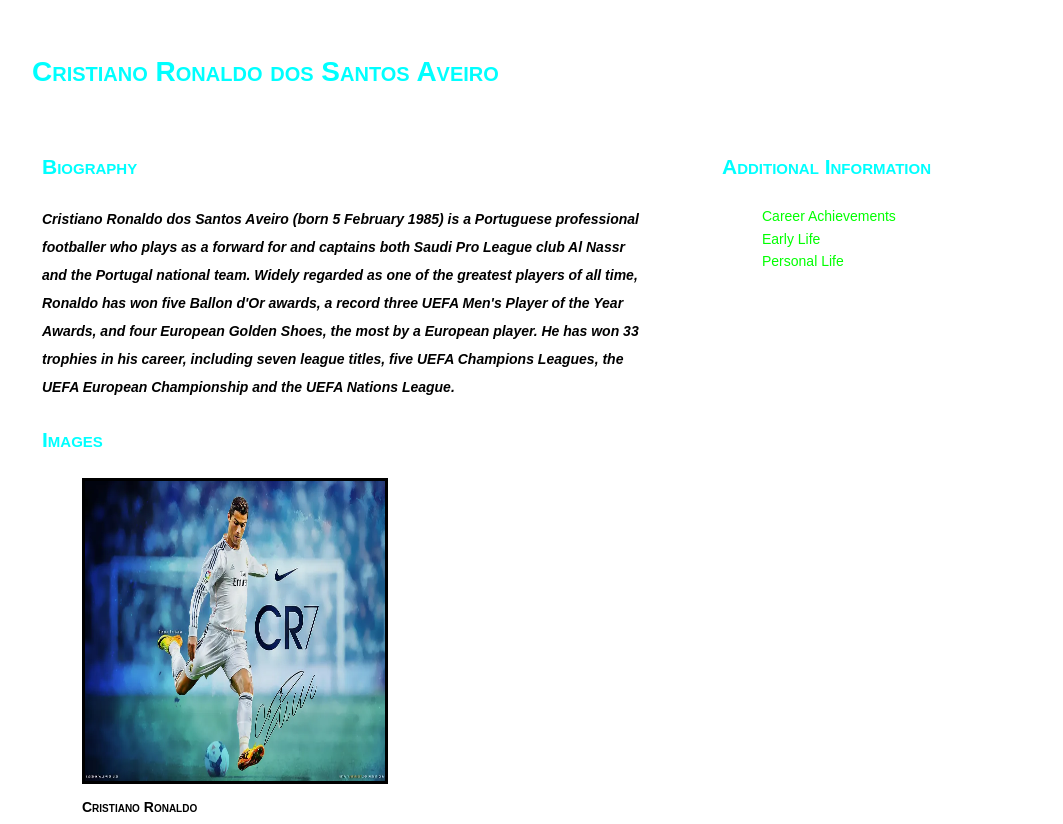
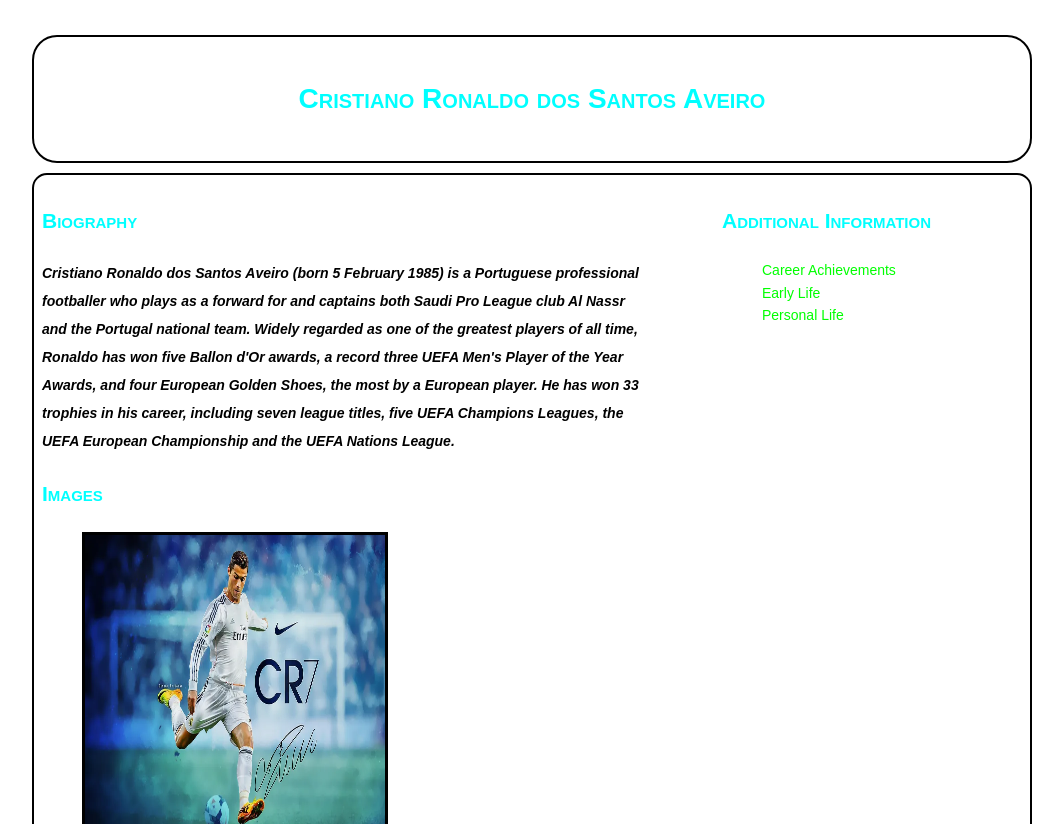
Before and after one commit to NovaJenish/PROG1245-Assignment1, a plain HTML site: page index.html in a window 1280 px wide. Shown: the top 824 px of the page, without its empty margins (108-1171 px from the left). Drawn offline with Linux system fonts and the light colour scheme.

Commit message:
Update index.html

```diff
--- a/index.html
+++ b/index.html
@@ -17,7 +17,7 @@
 
 <body>
 
-    <header>
+    <header class="headerClass">
 
         <h1>Cristiano Ronaldo dos Santos Aveiro</h1>
 
@@ -60,6 +60,7 @@
 
             <q cite="https://www.brainyquote.com/quotes/cristiano_ronaldo_745020">Talent without working hard is
                 nothing.</q>
+             <br>
             <q cite="https://www.brainyquote.com/quotes/cristiano_ronaldo_745019">I don't mind people hating me, because
                 it pushes me.</q>
 
@@ -81,7 +82,7 @@
     </aside>
 
 
-    <footer>
+    <footer class="footerClass">
         <p>&copy; Jenish Bhavsar, 2024</p>
     </footer>
 
```
